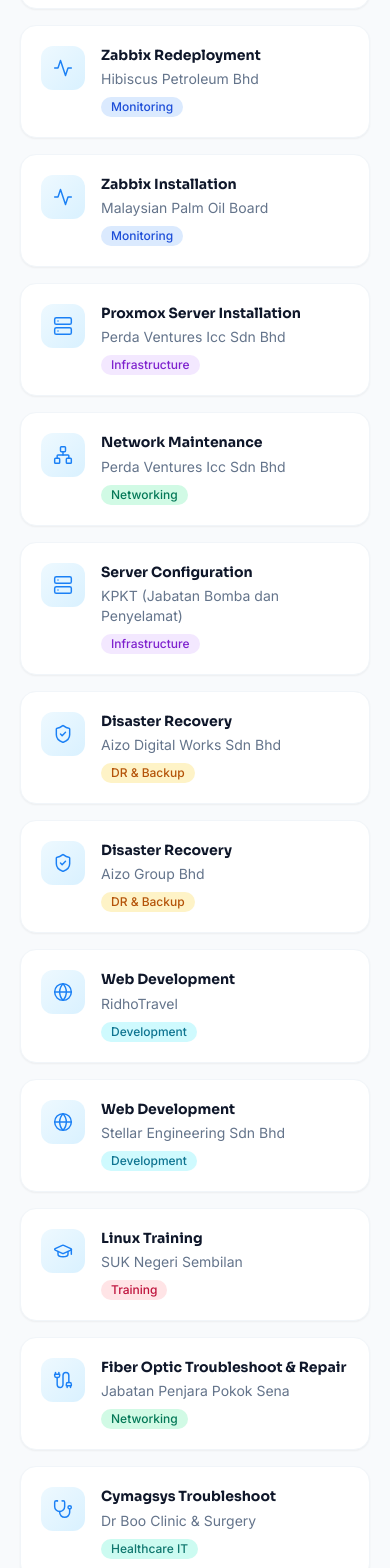
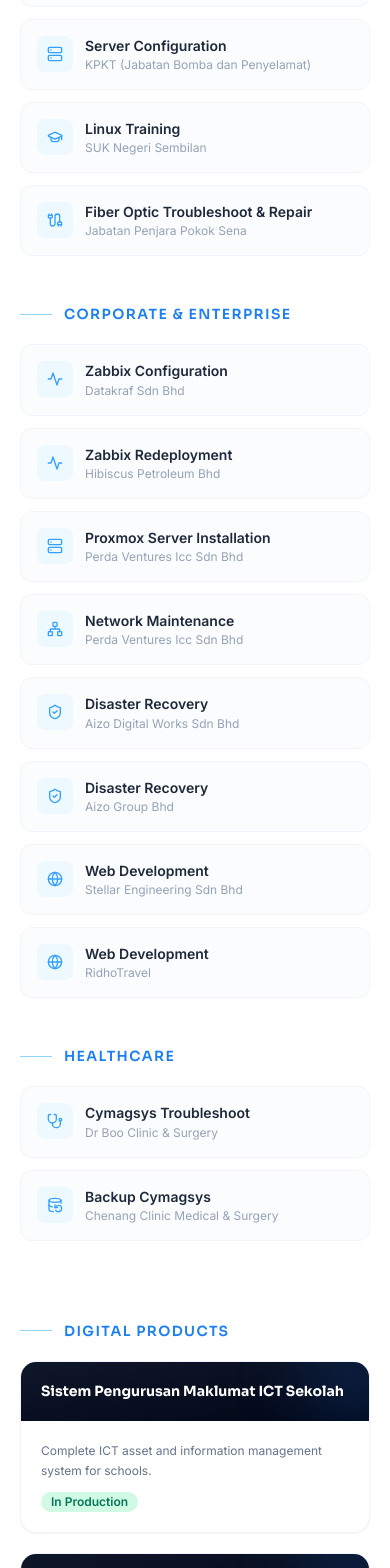
Before and after one commit to fyruz85/scanvx, a React (Vite) app: page / in a window 390 px wide. Shown: the part 3880-5448 px from the top of the page. Built offline with nearby package versions, Linux system fonts and the light colour scheme.

Commit message:
refactor: group projects by sector, compact layout

```diff
--- a/src/components/Projects.tsx
+++ b/src/components/Projects.tsx
@@ -17,24 +17,43 @@ interface Project {
   title: string;
   client: string;
   icon: LucideIcon;
-  tag: string;
 }
 
-const projects: Project[] = [
-  { title: 'Zabbix Configuration', client: 'Datakraf Sdn Bhd', icon: Activity, tag: 'Monitoring' },
-  { title: 'Zabbix Redeployment', client: 'Hibiscus Petroleum Bhd', icon: Activity, tag: 'Monitoring' },
-  { title: 'Zabbix Installation', client: 'Malaysian Palm Oil Board', icon: Activity, tag: 'Monitoring' },
-  { title: 'Proxmox Server Installation', client: 'Perda Ventures Icc Sdn Bhd', icon: Server, tag: 'Infrastructure' },
-  { title: 'Network Maintenance', client: 'Perda Ventures Icc Sdn Bhd', icon: Network, tag: 'Networking' },
-  { title: 'Server Configuration', client: 'KPKT (Jabatan Bomba dan Penyelamat)', icon: Server, tag: 'Infrastructure' },
-  { title: 'Disaster Recovery', client: 'Aizo Digital Works Sdn Bhd', icon: ShieldCheck, tag: 'DR & Backup' },
-  { title: 'Disaster Recovery', client: 'Aizo Group Bhd', icon: ShieldCheck, tag: 'DR & Backup' },
-  { title: 'Web Development', client: 'RidhoTravel', icon: Globe, tag: 'Development' },
-  { title: 'Web Development', client: 'Stellar Engineering Sdn Bhd', icon: Globe, tag: 'Development' },
-  { title: 'Linux Training', client: 'SUK Negeri Sembilan', icon: GraduationCap, tag: 'Training' },
-  { title: 'Fiber Optic Troubleshoot & Repair', client: 'Jabatan Penjara Pokok Sena', icon: Cable, tag: 'Networking' },
-  { title: 'Cymagsys Troubleshoot', client: 'Dr Boo Clinic & Surgery', icon: Stethoscope, tag: 'Healthcare IT' },
-  { title: 'Backup Cymagsys', client: 'Chenang Clinic Medical & Surgery', icon: DatabaseBackup, tag: 'Healthcare IT' },
+interface Sector {
+  label: string;
+  projects: Project[];
+}
+
+const sectors: Sector[] = [
+  {
+    label: 'Government & Public Sector',
+    projects: [
+      { title: 'Zabbix Installation', client: 'Malaysian Palm Oil Board', icon: Activity },
+      { title: 'Server Configuration', client: 'KPKT (Jabatan Bomba dan Penyelamat)', icon: Server },
+      { title: 'Linux Training', client: 'SUK Negeri Sembilan', icon: GraduationCap },
+      { title: 'Fiber Optic Troubleshoot & Repair', client: 'Jabatan Penjara Pokok Sena', icon: Cable },
+    ],
+  },
+  {
+    label: 'Corporate & Enterprise',
+    projects: [
+      { title: 'Zabbix Configuration', client: 'Datakraf Sdn Bhd', icon: Activity },
+      { title: 'Zabbix Redeployment', client: 'Hibiscus Petroleum Bhd', icon: Activity },
+      { title: 'Proxmox Server Installation', client: 'Perda Ventures Icc Sdn Bhd', icon: Server },
+      { title: 'Network Maintenance', client: 'Perda Ventures Icc Sdn Bhd', icon: Network },
+      { title: 'Disaster Recovery', client: 'Aizo Digital Works Sdn Bhd', icon: ShieldCheck },
+      { title: 'Disaster Recovery', client: 'Aizo Group Bhd', icon: ShieldCheck },
+      { title: 'Web Development', client: 'Stellar Engineering Sdn Bhd', icon: Globe },
+      { title: 'Web Development', client: 'RidhoTravel', icon: Globe },
+    ],
+  },
+  {
+    label: 'Healthcare',
+    projects: [
+      { title: 'Cymagsys Troubleshoot', client: 'Dr Boo Clinic & Surgery', icon: Stethoscope },
+      { title: 'Backup Cymagsys', client: 'Chenang Clinic Medical & Surgery', icon: DatabaseBackup },
+    ],
+  },
 ];
 
 interface DigitalProduct {
@@ -53,7 +72,7 @@ const digitalProducts: DigitalProduct[] = [
   },
   {
     title: 'Sistem Pengurusan Asrama Sekolah',
-    desc: 'Hostel management system — attendance, wardens, complaints, and reporting.',
+    desc: 'Hostel management — attendance, wardens, complaints, and reporting.',
   },
   {
     title: 'KikoMate',
@@ -61,19 +80,9 @@ const digitalProducts: DigitalProduct[] = [
   },
 ];
 
-const tagColors: Record<string, string> = {
-  Monitoring: 'bg-blue-100 text-blue-700',
-  Infrastructure: 'bg-purple-100 text-purple-700',
-  Networking: 'bg-emerald-100 text-emerald-700',
-  'DR & Backup': 'bg-amber-100 text-amber-700',
-  Development: 'bg-cyan-100 text-cyan-700',
-  Training: 'bg-rose-100 text-rose-700',
-  'Healthcare IT': 'bg-teal-100 text-teal-700',
-};
-
 export function Projects() {
   return (
-    <section id="projects" className="section-pad bg-ink-50">
+    <section id="projects" className="section-pad bg-white">
       <div className="container-mx container-px">
         <SectionHeading
           eyebrow="Portfolio"
@@ -81,66 +90,71 @@ export function Projects() {
           subtitle="From government agencies to oil & gas — real infrastructure work for real organizations."
         />
 
-        {/* Project grid */}
-        <div className="mt-16 grid gap-4 sm:grid-cols-2 lg:grid-cols-3">
-          {projects.map((project, i) => (
-            <Reveal key={`${project.title}-${project.client}`} delay={i * 50}>
-              <article className="group flex h-full items-start gap-4 rounded-2xl border border-ink-100 bg-white p-5 shadow-sm transition-all duration-300 hover:-translate-y-1 hover:border-brand-200 hover:shadow-lg hover:shadow-brand-600/8">
-                <div className="flex h-11 w-11 shrink-0 items-center justify-center rounded-xl bg-gradient-to-br from-brand-50 to-brand-100 text-brand-600 transition-all duration-300 group-hover:from-brand-500 group-hover:to-brand-600 group-hover:text-white group-hover:shadow-md group-hover:shadow-brand-600/30">
-                  <project.icon className="h-5 w-5" strokeWidth={1.75} />
+        {/* Sectors */}
+        <div className="mt-16 space-y-12">
+          {sectors.map((sector, si) => (
+            <Reveal key={sector.label} delay={si * 100}>
+              <div>
+                <h3 className="mb-5 flex items-center gap-3 text-sm font-semibold uppercase tracking-widest text-brand-600">
+                  <span className="h-px w-8 bg-brand-300" />
+                  {sector.label}
+                </h3>
+                <div className="grid gap-3 sm:grid-cols-2 lg:grid-cols-4">
+                  {sector.projects.map((project) => (
+                    <div
+                      key={`${project.title}-${project.client}`}
+                      className="group flex items-start gap-3 rounded-xl border border-ink-100 bg-ink-50/50 p-4 transition-all duration-200 hover:border-brand-200 hover:bg-white hover:shadow-md"
+                    >
+                      <div className="flex h-9 w-9 shrink-0 items-center justify-center rounded-lg bg-brand-50 text-brand-500 transition-colors group-hover:bg-brand-500 group-hover:text-white">
+                        <project.icon className="h-4 w-4" strokeWidth={2} />
+                      </div>
+                      <div className="min-w-0">
+                        <p className="text-sm font-semibold text-ink-800 leading-snug">
+                          {project.title}
+                        </p>
+                        <p className="mt-0.5 text-xs text-ink-400">
+                          {project.client}
+                        </p>
+                      </div>
+                    </div>
+                  ))}
                 </div>
-                <div className="min-w-0 flex-1">
-                  <div className="flex items-start justify-between gap-2">
-                    <h3 className="text-sm font-bold text-ink-900 leading-snug">
-                      {project.title}
-                    </h3>
-                  </div>
-                  <p className="mt-1 text-sm text-ink-500">{project.client}</p>
-                  <span
-                    className={`mt-2 inline-block rounded-full px-2.5 py-0.5 text-xs font-medium ${
-                      tagColors[project.tag] || 'bg-ink-100 text-ink-600'
-                    }`}
-                  >
-                    {project.tag}
-                  </span>
-                </div>
-              </article>
+              </div>
             </Reveal>
           ))}
         </div>
 
         {/* Digital Products */}
-        <div className="mt-24">
-          <SectionHeading
-            eyebrow="Digital Products"
-            title="Software We've Built"
-            subtitle="Purpose-built systems running in production — not templates, not demos."
-          />
+        <div className="mt-20">
+          <Reveal>
+            <h3 className="mb-5 flex items-center gap-3 text-sm font-semibold uppercase tracking-widest text-brand-600">
+              <span className="h-px w-8 bg-brand-300" />
+              Digital Products
+            </h3>
+          </Reveal>
 
-          <div className="mt-16 grid gap-6 sm:grid-cols-2">
+          <div className="grid gap-5 sm:grid-cols-2 lg:grid-cols-4">
             {digitalProducts.map((product, i) => (
-              <Reveal key={product.title} delay={i * 100}>
-                <article className="group relative overflow-hidden rounded-2xl border border-ink-100 bg-white shadow-sm transition-all duration-300 hover:-translate-y-1.5 hover:shadow-xl hover:shadow-brand-600/10">
+              <Reveal key={product.title} delay={i * 80}>
+                <article className="group relative h-full overflow-hidden rounded-2xl border border-ink-100 bg-white shadow-sm transition-all duration-300 hover:-translate-y-1 hover:shadow-lg hover:shadow-brand-600/8">
                   {/* Dark header */}
-                  <div className="relative overflow-hidden bg-gradient-to-br from-ink-900 to-ink-950 px-7 py-6">
+                  <div className="relative overflow-hidden bg-gradient-to-br from-ink-900 to-ink-950 px-5 py-5">
                     <div className="absolute inset-0 hero-grid opacity-40" />
-                    <div className="absolute -right-8 -top-8 h-24 w-24 rounded-full bg-brand-600/30 blur-2xl" />
-                    <div className="absolute -bottom-8 -left-8 h-24 w-24 rounded-full bg-accent-500/20 blur-2xl" />
-                    <h3 className="relative text-lg font-bold text-white leading-snug">
+                    <div className="absolute -right-6 -top-6 h-20 w-20 rounded-full bg-brand-600/30 blur-2xl" />
+                    <h4 className="relative text-sm font-bold text-white leading-snug">
                       {product.title}
-                    </h3>
+                    </h4>
                   </div>
                   {/* Body */}
-                  <div className="p-7">
-                    <p className="text-sm leading-relaxed text-ink-500">
+                  <div className="p-5">
+                    <p className="text-xs leading-relaxed text-ink-500">
                       {product.desc}
                     </p>
-                    <span className="mt-4 inline-block rounded-full bg-accent-100 px-3 py-1 text-xs font-semibold text-accent-700">
+                    <span className="mt-3 inline-block rounded-full bg-accent-100 px-2.5 py-0.5 text-xs font-semibold text-accent-700">
                       In Production
                     </span>
                   </div>
-                  {/* Top accent on hover */}
-                  <div className="absolute inset-x-0 top-0 h-1 origin-left scale-x-0 bg-gradient-to-r from-brand-500 to-accent-500 transition-transform duration-300 group-hover:scale-x-100" />
+                  <div className="absolute inset-x-0 top-0 h-0.5 origin-left scale-x-0 bg-gradient-to-r from-brand-500 to-accent-500 transition-transform duration-300 group-hover:scale-x-100" />
                 </article>
               </Reveal>
             ))}
```
